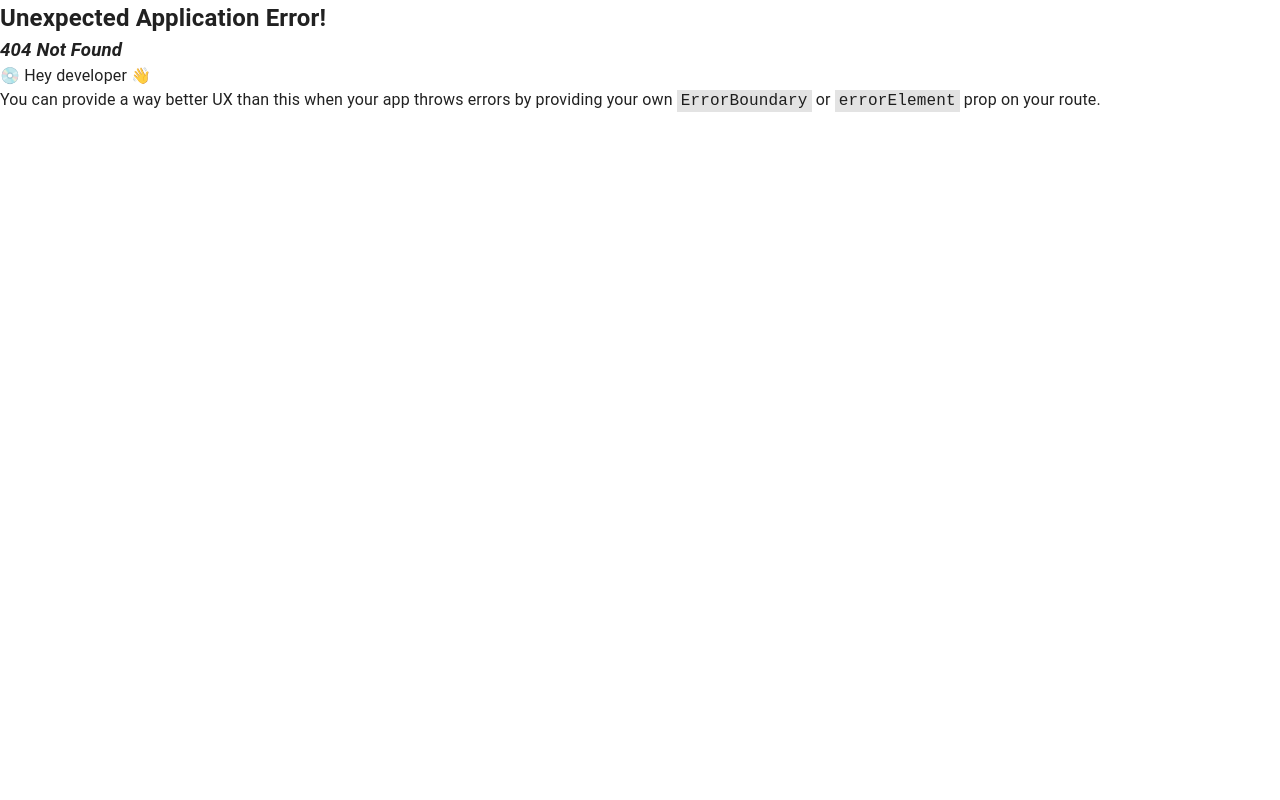
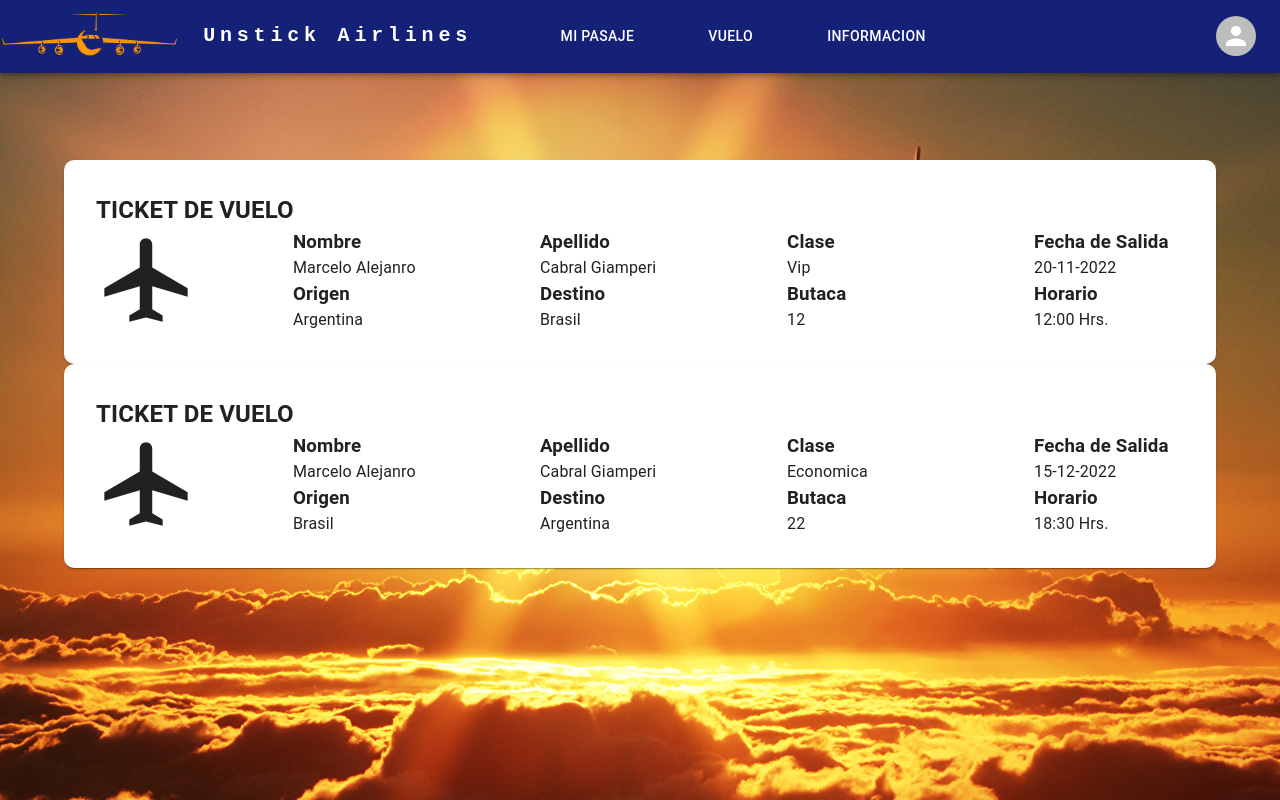
Before and after one commit to Ezequiel-CE/EstrellaPolar-Final-Laboratorio, a React (Create React App) app in the folder front/: page /informacion in a window 1280 px wide. Before the commit this address had no page. Built offline with nearby package versions, Linux system fonts and the light colour scheme; the HTML template or start-up script is replaced by a standard one.

Commit message:
se agrego el modelo informacion y su relacion con la pagina de inicio

```diff
--- a/front/src/components/nav/NavBar.jsx
+++ b/front/src/components/nav/NavBar.jsx
@@ -21,7 +21,7 @@ const Offset = styled('div')(({ theme }) => theme.mixins.toolbar);
 const pages = [
   { name: 'Mi Pasaje', path: '/pasaje' },
   { name: 'Vuelo', path: '/vuelos' },
-  { name: 'Informacion', path: '#' },
+  { name: 'Informacion', path: '/informacion' },
 ];
 const settings = ['Perfil', 'Cuenta', 'Tablero', 'Cerrar sesión'];
 
--- /dev/null
+++ b/front/src/pages/informacion/Informacion.jsx
@@ -0,0 +1,20 @@
+import React from 'react';
+
+import Lainformacion from './components/informacion';
+import Lainformacion1 from './components/informacion1';
+
+function Informaciones() {
+  return (
+    <div>
+      <div>
+        <Lainformacion />
+      </div>
+
+      <div>
+        <Lainformacion1 />
+      </div>
+    </div>
+  );
+}
+
+export default Informaciones;
--- /dev/null
+++ b/front/src/pages/informacion/components/informacion.jsx
@@ -0,0 +1,66 @@
+import React from 'react';
+import AirplanemodeActiveIcon from '@mui/icons-material/AirplanemodeActive';
+import { Box, Card, Grid } from '@mui/material';
+
+export default function Lainformacion() {
+  return (
+    <Card sx={{ p: 4, pl: 4, borderRadius: '10px', backgroundColor: '#FFFFFF' }}>
+      <Grid container>
+        <h2>TICKET DE VUELO</h2>
+        <Grid item xs={12}>
+          <Box
+            sx={{
+              display: 'flex',
+              flexDirection: 'row',
+              justifyContent: 'space-between',
+              alignItems: 'center',
+            }}
+          >
+            <AirplanemodeActiveIcon sx={{ fontSize: '100px' }} />
+            <Box sx={{ width: '150px' }}>
+              <div>
+                <h3>Nombre</h3>
+                <p>Marcelo Alejanro</p>
+              </div>
+              <div>
+                <h3>Origen</h3>
+                <p>Argentina</p>
+              </div>
+            </Box>
+            <Box sx={{ width: '150px' }}>
+              <div>
+                <h3>Apellido</h3>
+                <p>Cabral Giamperi</p>
+              </div>
+              <div>
+                <h3>Destino</h3>
+                <p>Brasil</p>
+              </div>
+            </Box>
+
+            <Box sx={{ width: '150px' }}>
+              <div>
+                <h3>Clase</h3>
+                <p>Vip</p>
+              </div>
+              <div>
+                <h3>Butaca</h3>
+                <p>12</p>
+              </div>
+            </Box>
+            <Box sx={{ width: '150px' }}>
+              <div>
+                <h3>Fecha de Salida</h3>
+                <p>20-11-2022</p>
+              </div>
+              <div>
+                <h3>Horario</h3>
+                <p>12:00 Hrs.</p>
+              </div>
+            </Box>
+          </Box>
+        </Grid>
+      </Grid>
+    </Card>
+  );
+}
--- /dev/null
+++ b/front/src/pages/informacion/components/informacion1.jsx
@@ -0,0 +1,66 @@
+import React from 'react';
+import AirplanemodeActiveIcon from '@mui/icons-material/AirplanemodeActive';
+import { Box, Card, Grid } from '@mui/material';
+
+export default function Lainformacion1() {
+  return (
+    <Card sx={{ p: 4, pl: 4, borderRadius: '10px', backgroundColor: '#FFFFFF' }}>
+      <Grid container>
+        <h2>TICKET DE VUELO</h2>
+        <Grid item xs={12}>
+          <Box
+            sx={{
+              display: 'flex',
+              flexDirection: 'row',
+              justifyContent: 'space-between',
+              alignItems: 'center',
+            }}
+          >
+            <AirplanemodeActiveIcon sx={{ fontSize: '100px' }} />
+            <Box sx={{ width: '150px' }}>
+              <div>
+                <h3>Nombre</h3>
+                <p>Marcelo Alejanro</p>
+              </div>
+              <div>
+                <h3>Origen</h3>
+                <p>Brasil</p>
+              </div>
+            </Box>
+            <Box sx={{ width: '150px' }}>
+              <div>
+                <h3>Apellido</h3>
+                <p>Cabral Giamperi</p>
+              </div>
+              <div>
+                <h3>Destino</h3>
+                <p>Argentina</p>
+              </div>
+            </Box>
+
+            <Box sx={{ width: '150px' }}>
+              <div>
+                <h3>Clase</h3>
+                <p>Economica</p>
+              </div>
+              <div>
+                <h3>Butaca</h3>
+                <p>22</p>
+              </div>
+            </Box>
+            <Box sx={{ width: '150px' }}>
+              <div>
+                <h3>Fecha de Salida</h3>
+                <p>15-12-2022</p>
+              </div>
+              <div>
+                <h3>Horario</h3>
+                <p>18:30 Hrs.</p>
+              </div>
+            </Box>
+          </Box>
+        </Grid>
+      </Grid>
+    </Card>
+  );
+}
--- a/front/src/pages/pasaje/components/MyPassage.pasaje.jsx
+++ b/front/src/pages/pasaje/components/MyPassage.pasaje.jsx
@@ -73,13 +73,7 @@ function MyPassage() {
             autoComplete="Identificacion"
           />
         </Box>
-        <Grid
-          container
-          direction="row"
-          justifyContent="center"
-          alignItems="center"
-          xs={5}
-        >
+        <Grid container direction="row" justifyContent="center" alignItems="center" xs={5}>
           <ThemeProvider theme={theme}>
             <Button
               type="submit"
@@ -90,7 +84,7 @@ function MyPassage() {
               sx={{ mt: 3, mb: 2 }}
             >
               <Typography variant="h6" fontFamily="Roboto">
-                SEARCH
+                BUSCAR
               </Typography>
             </Button>
           </ThemeProvider>
--- a/front/src/pages/routes.jsx
+++ b/front/src/pages/routes.jsx
@@ -5,6 +5,7 @@ import Home from './home/Home';
 import Login from './login/Login';
 import Vuelos from './vuelos/Vuelos';
 import Pasaje from './pasaje/Pasaje';
+import Informaciones from './informacion/Informacion';
 
 const router = createBrowserRouter([
   {
@@ -27,6 +28,10 @@ const router = createBrowserRouter([
         path: 'pasaje',
         element: <Pasaje />,
       },
+      {
+        path: 'informacion',
+        element: <Informaciones />,
+      },
     ],
   },
 ]);
```
Also changed, not shown: front/src/components/Reserva.jsx (deleted, +0 -132 lines).
